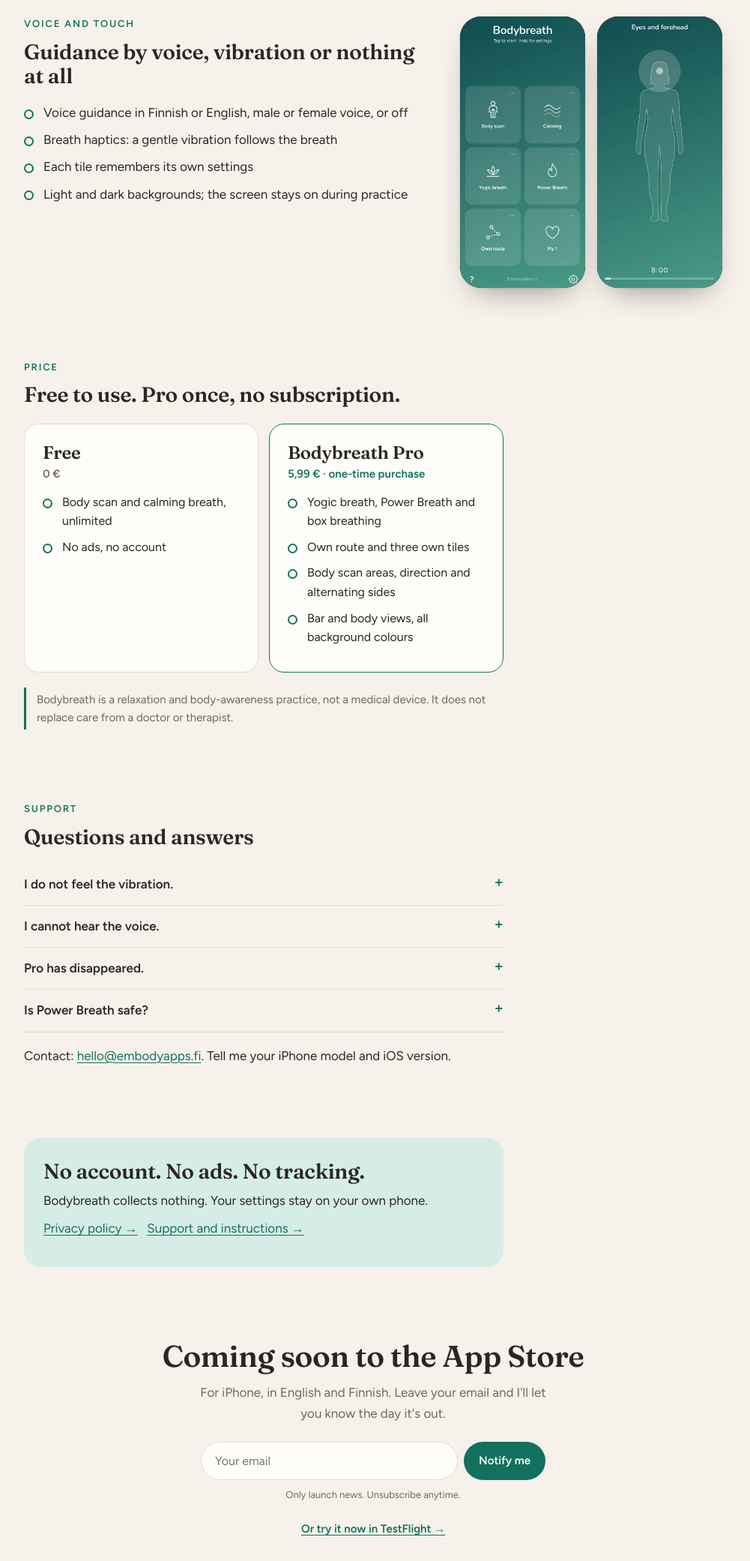
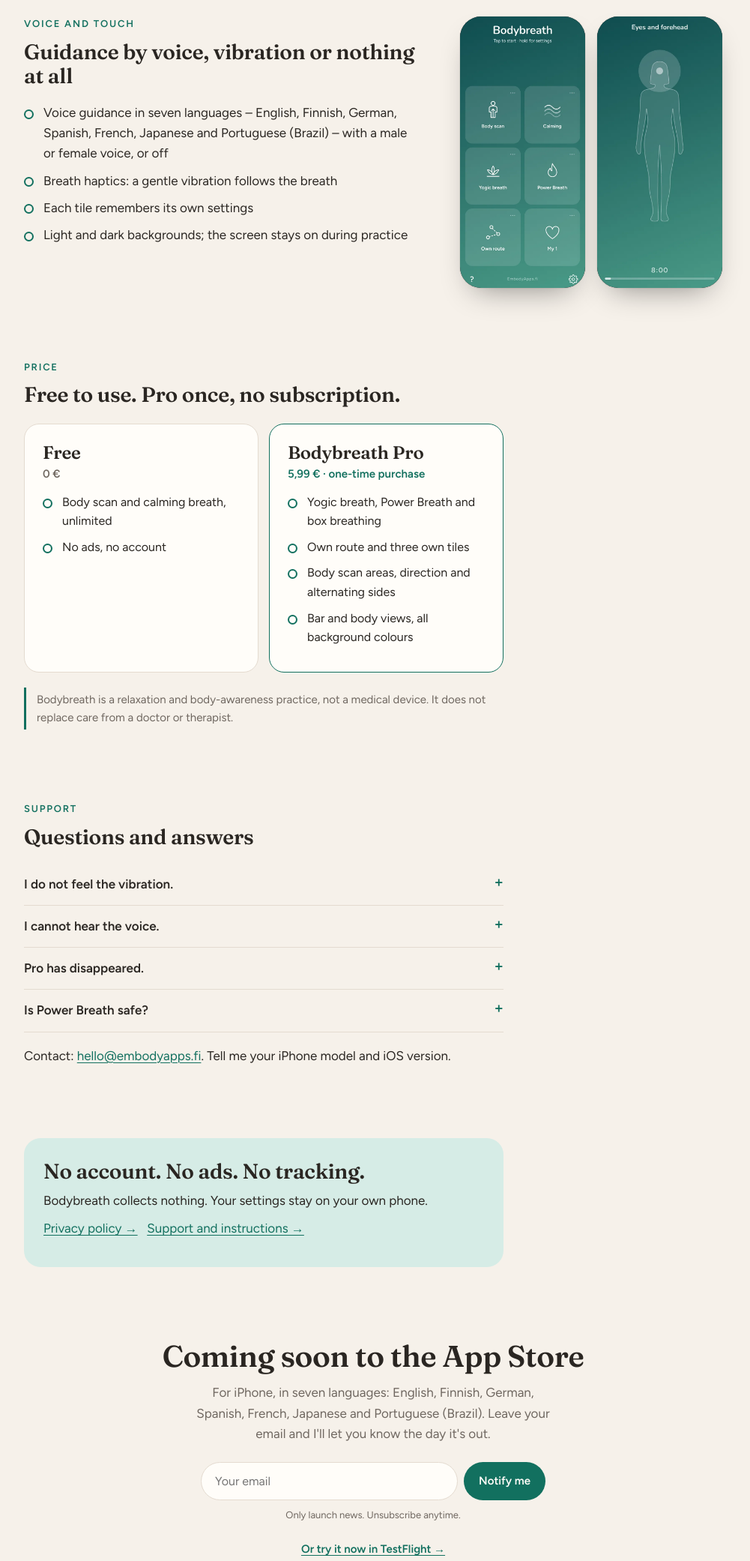
Before and after one commit to ossikonttinen/embodyapps, a plain HTML site: page bodybreath/index.html in a window 1280 px wide. Shown: the part 2160-4242 px from the top of the page at 75% size, without its empty margins (142-1143 px from the left). Drawn offline with Linux system fonts and the light colour scheme.

Commit message:
Bodybreath: puheohjaus seitsemällä kielellä (EN/FI-sivut)
Co-Authored-By: Claude Opus 5.5 <noreply@anthropic.com>
Claude-Session: https://claude.ai/code/session_01XqWmrZ66p1S3QbQtyGuRVt

```diff
--- a/bodybreath/index.html
+++ b/bodybreath/index.html
@@ -220,7 +220,7 @@ body.has-wl .lang{top:56px}
         <div class="eyebrow">Voice and touch</div>
         <h2>Guidance by voice, vibration or nothing at all</h2>
         <ul class="ticks">
-          <li>Voice guidance in Finnish or English, male or female voice, or off</li>
+          <li>Voice guidance in seven languages – English, Finnish, German, Spanish, French, Japanese and Portuguese (Brazil) – with a male or female voice, or off</li>
           <li>Breath haptics: a gentle vibration follows the breath</li>
           <li>Each tile remembers its own settings</li>
           <li>Light and dark backgrounds; the screen stays on during practice</li>
@@ -274,7 +274,7 @@ body.has-wl .lang{top:56px}
 
   <section class="wrap final" id="notify-en">
     <h2>Coming soon to the App Store</h2>
-    <p>For iPhone, in English and Finnish. Leave your email and I'll let you know the day it's out.</p>
+    <p>For iPhone, in seven languages: English, Finnish, German, Spanish, French, Japanese and Portuguese (Brazil). Leave your email and I'll let you know the day it's out.</p>
     <form class="notify" data-app="Bodybreath" novalidate>
       <div class="notify-row">
         <input type="email" name="email" required autocomplete="email" placeholder="Your email" aria-label="Your email">
```
Also changed, not shown: fi/bodybreath/index.html (+2 -2 lines).
